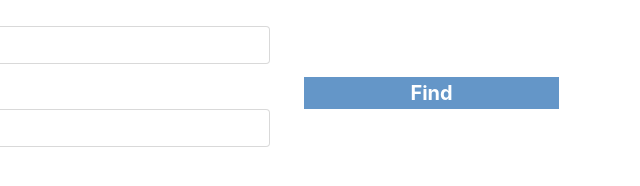
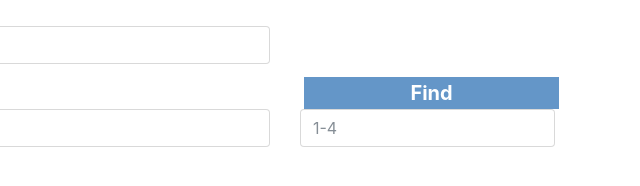
Before and after one commit to MylesColeman14/Find_It, a plain HTML site: page index.html in a window 1280 px wide. Shown: the full height of the page, 640-1280 px from the left. Drawn offline with nearby package versions, Linux system fonts and the light colour scheme; some packages are replaced by stand-ins of ours.

Commit message:
Update index.html
we updating

```diff
--- a/index.html
+++ b/index.html
@@ -27,10 +27,14 @@
 
                 <div class="col-3">
                     <button id='find-button' class="locationAdvance advance">Find</button>
+
                 </div>
 
                 <div class="col-9">
                     <input id='end-location' type="locationType" class="form-control" aria-describedby="locationTypeHelp" placeholder="Jurrasic Park">
+                </div>
+                <div class='col-3'>
+                    <input id='price-range' type="number" class="form-control" aria-describedby="locationTypeHelp" placeholder="1-4">
                 </div>
             </div>
 
@@ -46,10 +50,11 @@
 
         <!--Link to local javascript-->
         <script type="text/javascript" src="https://maps.googleapis.com/maps/api/js?key=AIzaSyAWFIyP0ivtZCbMWaqdl7sYS-IIDJkGQHs&libraries=places"></script>
-        <script type="text/javascript" src="assets/javascript/input.js"></script>
+
         <script type="text/javascript" src="assets/javascript/directions.js"></script>
         <script type="text/javascript" src="assets/javascript/map_tools.js"></script>
         <script type="text/javascript" src="assets/javascript/app.js"></script>
+
     </body>
 
 
```
